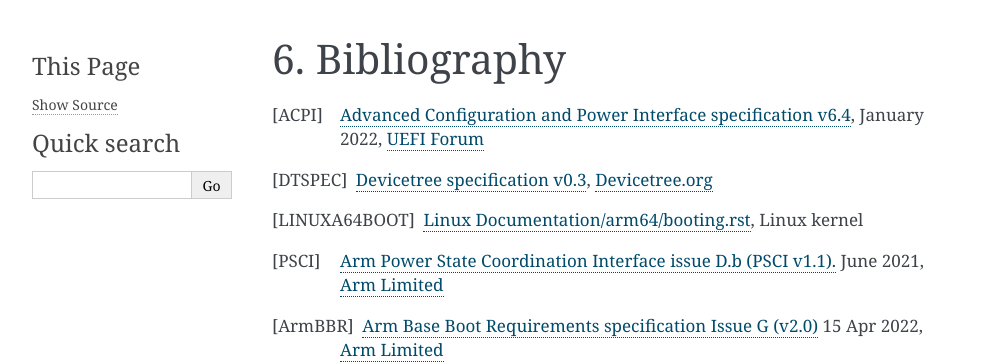
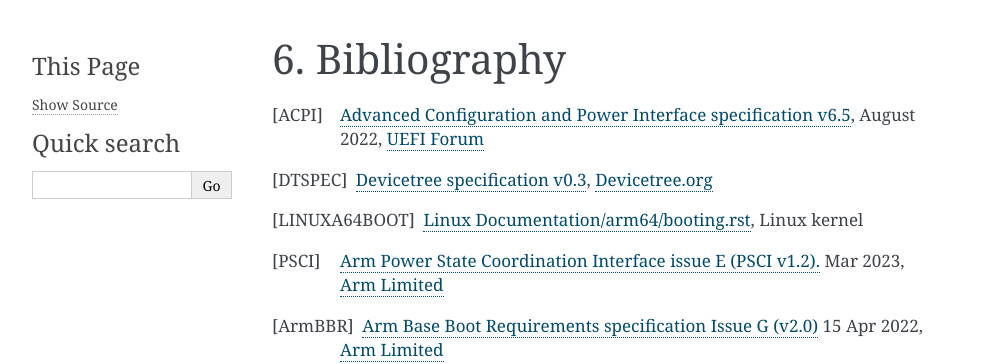
Before and after one commit to ARM-software/ebbr, a Sphinx documentation site: the page built from source/references.rst, in a window 1280 px wide. Shown: the top 364 px of the page, without its empty margins (148-1141 px from the left). Built offline with Sphinx 7.4.7, drawn with Linux system fonts in a browser that asks for light colours.

Commit message:
references: bump acpi and psci versions
Bump the versions of some specifications, which we reference:

- Bump ACPI to v6.5.
- Bump PSCI to v1.2 issue E.

Signed-off-by: Vincent Stehlé <vincent.stehle@arm.com>

```diff
--- a/source/references.rst
+++ b/source/references.rst
@@ -6,9 +6,9 @@
    Bibliography
    ************
 
-.. [ACPI] `Advanced Configuration and Power Interface specification v6.4
-   <https://uefi.org/sites/default/files/resources/ACPI_Spec_6_4_Jan22.pdf>`_,
-   January 2022, `UEFI Forum <https://uefi.org/>`_
+.. [ACPI] `Advanced Configuration and Power Interface specification v6.5
+   <https://uefi.org/sites/default/files/resources/ACPI_Spec_6_5_Aug29.pdf>`_,
+   August 2022, `UEFI Forum <https://uefi.org/>`_
 
 .. [DTSPEC] `Devicetree specification v0.3
    <https://github.com/devicetree-org/devicetree-specification/releases/tag/v0.3>`_,
@@ -18,9 +18,9 @@
    <https://docs.kernel.org/arch/arm64/booting.html>`_,
    Linux kernel
 
-.. [PSCI] `Arm Power State Coordination Interface issue D.b (PSCI v1.1).
-   <https://developer.arm.com/documentation/den0022/db>`_
-   June 2021, `Arm Limited <https://www.arm.com/>`_
+.. [PSCI] `Arm Power State Coordination Interface issue E (PSCI v1.2).
+   <https://developer.arm.com/documentation/den0022/e>`_
+   Mar 2023, `Arm Limited <https://www.arm.com/>`_
 
 .. [ArmBBR] `Arm Base Boot Requirements specification Issue G (v2.0)
    <https://developer.arm.com/documentation/den0044/g>`_
```
